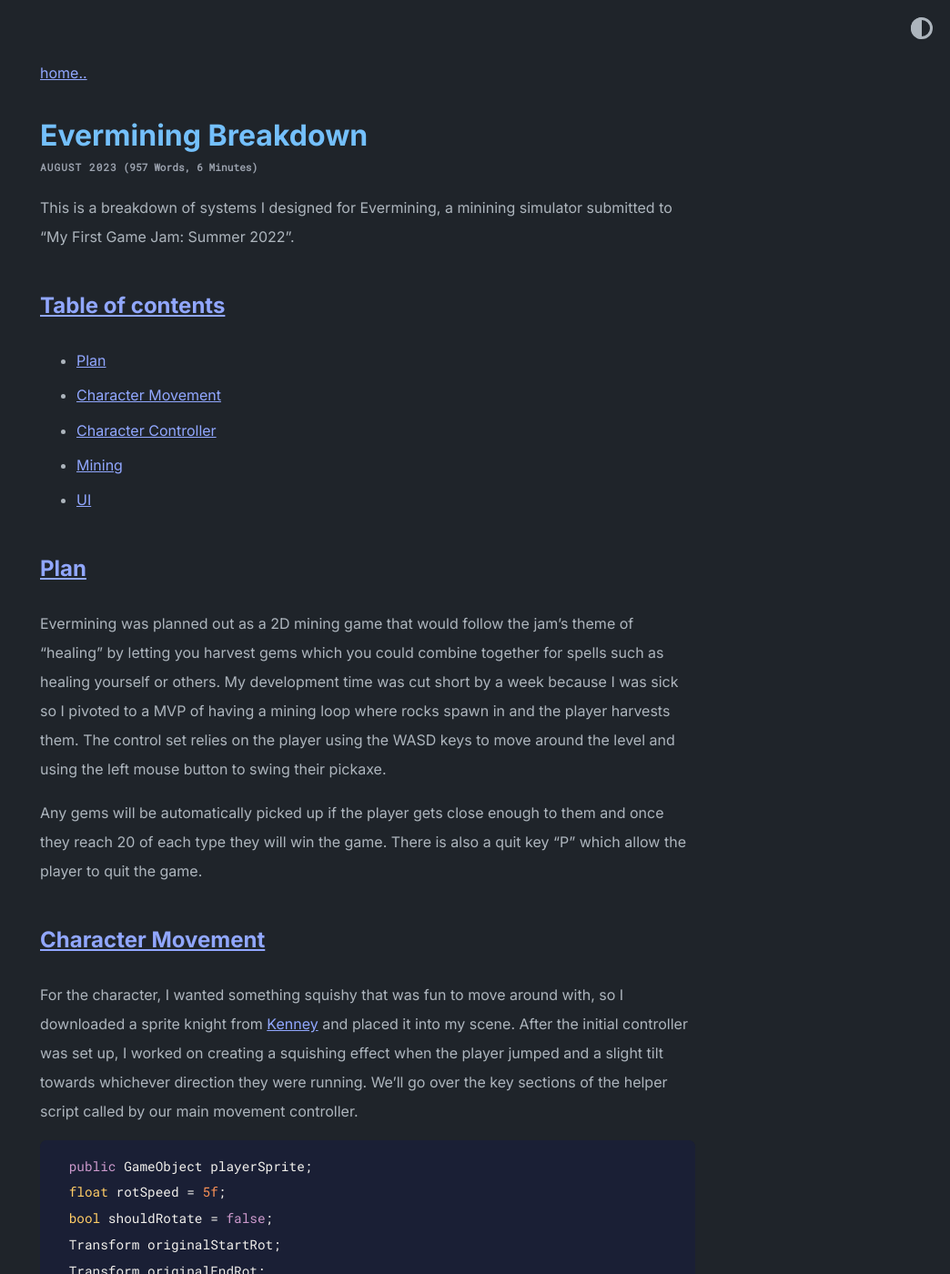
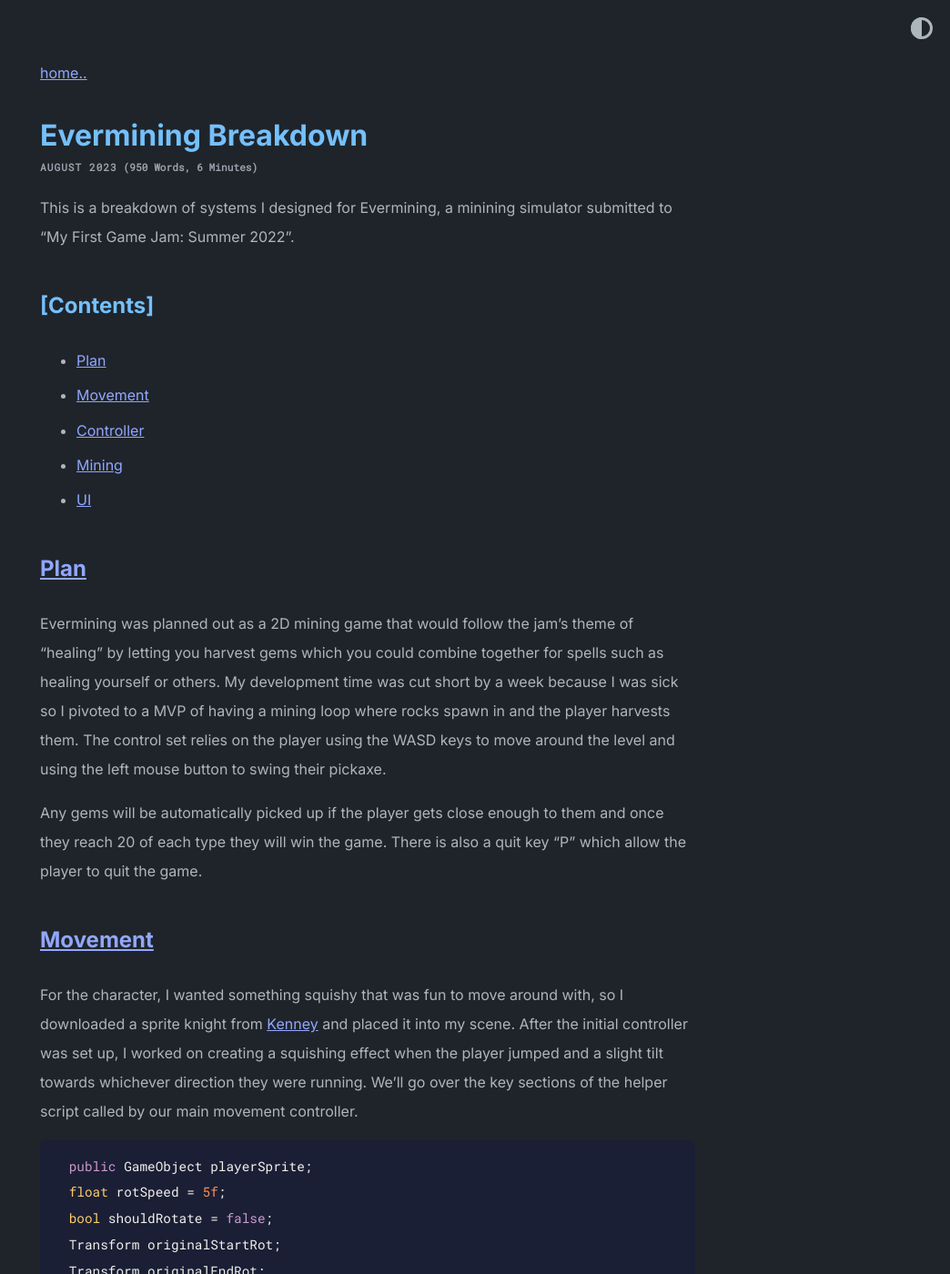
Before and after one commit to zbaileydev/zbaileydev.github.io, a Jekyll site: the page built from _posts/2023-08-09-evermining-breakdown.md, in a window 1280 px wide and 1400 px high. Shown: the whole window at 91% size, without its empty margins (236-1280 px from the left). Built offline with Jekyll 4.4.1, drawn with Linux system fonts in a browser that asks for light colours; some of the changed text lies outside the part shown.

Commit message:
Update 2023-08-09-evermining-breakdown.md

```diff
--- a/_posts/2023-08-09-evermining-breakdown.md
+++ b/_posts/2023-08-09-evermining-breakdown.md
@@ -4,10 +4,10 @@ layout: post
 
 This is a breakdown of systems I designed for Evermining, a minining simulator submitted to "My First Game Jam: Summer 2022".
 
-## [Table of contents](#contents)
+## [Contents]
 - [Plan](#plan)
-- [Character Movement](#character)
-- [Character Controller](#controller)
+- [Movement](#movement)
+- [Controller](#controller)
 - [Mining](#mining)
 - [UI](#UI)
 
@@ -18,7 +18,7 @@ Evermining was planned out as a 2D mining game that would follow the jam's theme
 
 Any gems will be automatically picked up if the player gets close enough to them and once they reach 20 of each type they will win the game. There is also a quit key "P" which allow the player to quit the game.
 
-## [Character Movement](#character)
+## [Movement](#movement)
 
 For the character, I wanted something squishy that was fun to move around with, so I downloaded a sprite knight from [Kenney](https://kenney.nl/assets/tiny-dungeon) and placed it into my scene. After the initial controller was set up, I worked on creating a squishing effect when the player jumped and a slight tilt towards whichever direction they were running. We'll go over the key sections of the helper script called by our main movement controller.
 
@@ -87,7 +87,7 @@ The final functions in our helper class rotate the mining hammer, which is calle
 
 [Back to Top](#contents)
 
-## [Character Controller](#controller)
+## [Controller](#controller)
 
 Now that we have covered our helper script to enhance the player's movement, let's explore how this is called by the actual controller.
 
```
